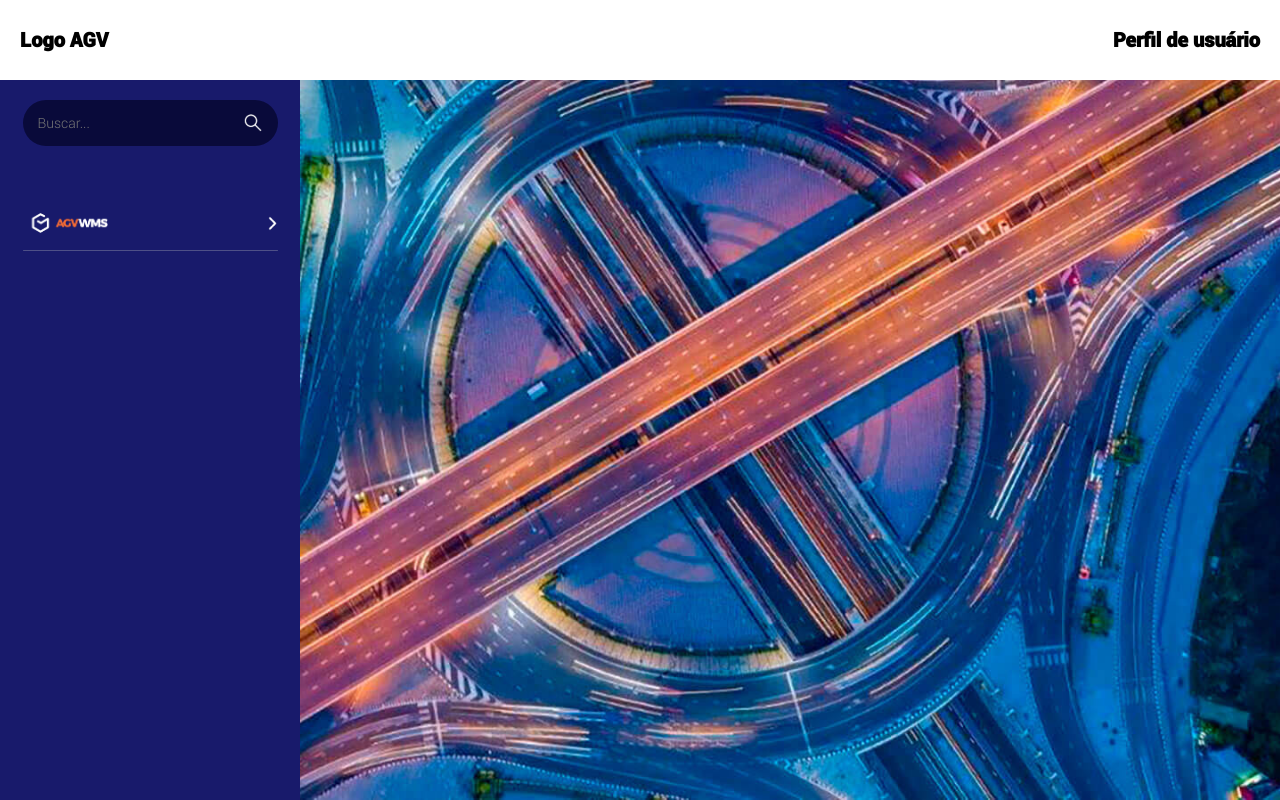
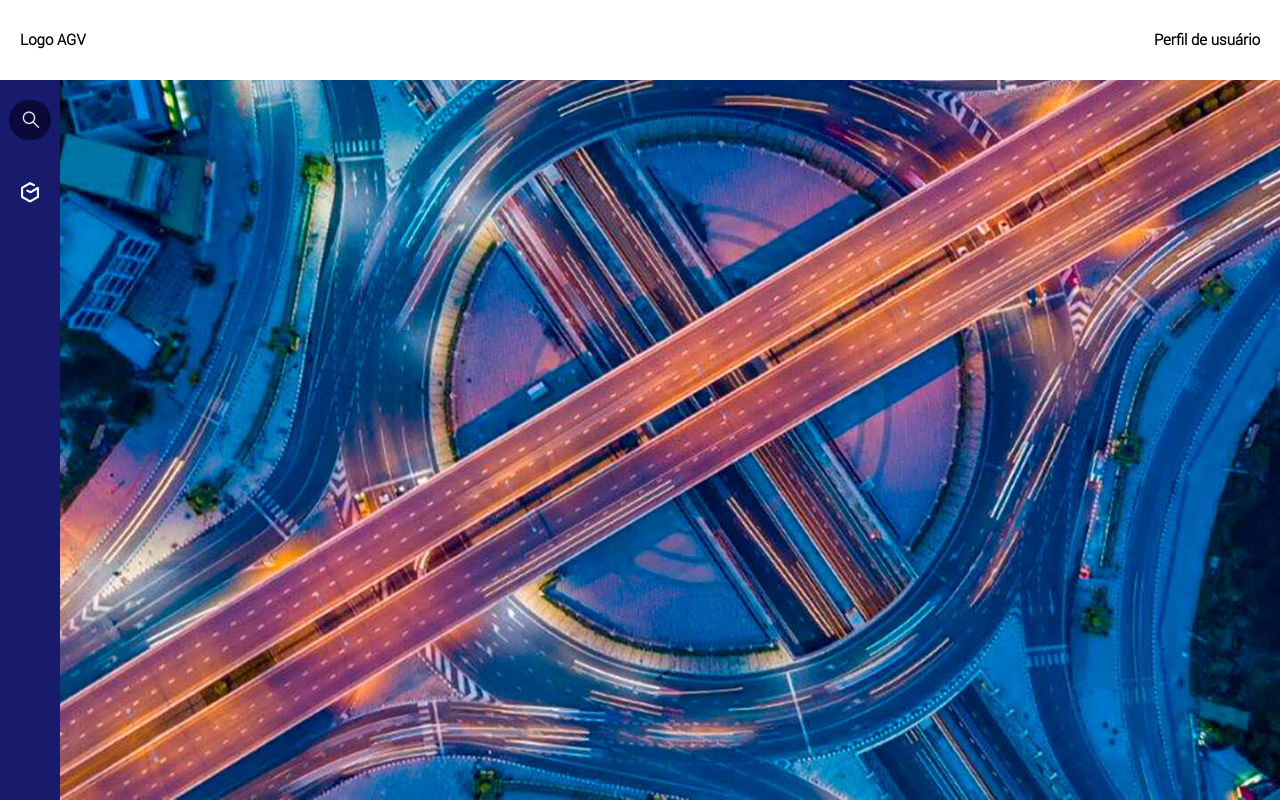
Before and after one commit to deppbrazil/EXD, a plain HTML site: page assets/pages/dashboard/dashboard.html in a window 1280 px wide. Drawn offline with Linux system fonts and the light colour scheme.

Commit message:
upgrade dashboard

```diff
--- a/assets/css/fonts/roboto/roboto.css
+++ b/assets/css/fonts/roboto/roboto.css
@@ -12,6 +12,7 @@ h1 {
     font-family: roboto-black;
 }
 
+h2,
 p,
 a,
 input,
--- a/assets/css/pages/dashboard/dashboard.css
+++ b/assets/css/pages/dashboard/dashboard.css
@@ -29,7 +29,9 @@ body {
 }
 
 .navbarLeft {
-    width: 300px;
+    width: 50px;
+    padding-left: 5px;
+    padding-right: 5px;
     height: 100vh;
     cursor: pointer;
     justify-content: flex-start;
@@ -39,8 +41,13 @@ body {
     width: 300px;
 }
 
+.navbarLeft:hover .navbarLeft__list__divisor {
+    background-color: rgba(192, 192, 192, 0.322);
+}
+
 .search {
     width: 85%;
+    height: 40px;
     margin-top: 100px;
     margin-bottom: 50px;
     border-radius: 30px;
@@ -60,8 +67,8 @@ body {
 
 .search__icon {
     width: 20px;
-    margin: 10px;
-    margin-left: -10px;
+    margin: 5px;
+    margin-left: -13px;
     margin-right: 15px;
 }
 
@@ -82,25 +89,40 @@ body {
 }
 
 .navbarLeft__list__item__icon--left {
-    width: 50%;
+    width: 50px;
     height: 50px;
-    background-image: url("../../../icons/agv-wms.png");
+    position: absolute;
+    background-image: url("../../../icons/icon-wms.png");
     background-size: contain;
     background-repeat: no-repeat;
 }
 
+.navbarLeft:hover .navbarLeft__list__item__icon--left {
+    width: 250px;
+    height: 50px;
+    position: relative;
+    background-image: url("../../../icons/agv-wms.png");
+}
+
 .navbarLeft__list__item__icon--right {
-    width: 15px;
-    height: 15px;
+    width: 250px;
+    height: auto;
     margin-right: 20px;
     background-image: url("../../../icons/tinypng/arrow-white.png");
     background-size: contain;
     background-repeat: no-repeat;
 }
 
+.navbarLeft:hover .navbarLeft__list__item__icon--right {
+    width: 15px;
+    height: 15px;
+    margin-right: 15;
+    background-image: url("../../../icons/tinypng/arrow-white.png");
+}
+
 .navbarLeft__list__divisor {
     width: 85%;
     height: 1px;
     border-radius: 10px;
-    background-color: rgba(192, 192, 192, 0.322);
+    background-color: transparent;
 }
--- a/assets/pages/dashboard/dashboard.html
+++ b/assets/pages/dashboard/dashboard.html
@@ -28,8 +28,8 @@
 
 <body>
     <header class="navbarTop">
-        <h1 class="padding">Logo AGV</h1>
-        <h1 class="padding">Perfil de usuário</h1>
+        <h2 class="padding">Logo AGV</h2>
+        <h2 class="padding">Perfil de usuário</h2>
     </header>
 
     <div class="navbarLeft">
@@ -41,8 +41,10 @@
 
         <ul class="navbarLeft__list">
             <li class="navbarLeft__list__item">
-                <div class="navbarLeft__list__item__icon--left"></div>
-                <div class="navbarLeft__list__item__icon--right"></div>
+                <a class="navbarLeft__list__item" href="#" >
+                    <div class="navbarLeft__list__item__icon--left"></div>
+                    <div class="navbarLeft__list__item__icon--right"></div>
+                </a>
             </li>
 
             <div class="navbarLeft__list__divisor"></div>
```
Also changed, not shown: assets/icons/icon-bloker.png (added), assets/icons/icon-customer.png (added), assets/icons/icon-erp.png (added), assets/icons/icon-supply.png (added), assets/icons/icon-tms.png (added), assets/icons/icon-wms.png (added).
